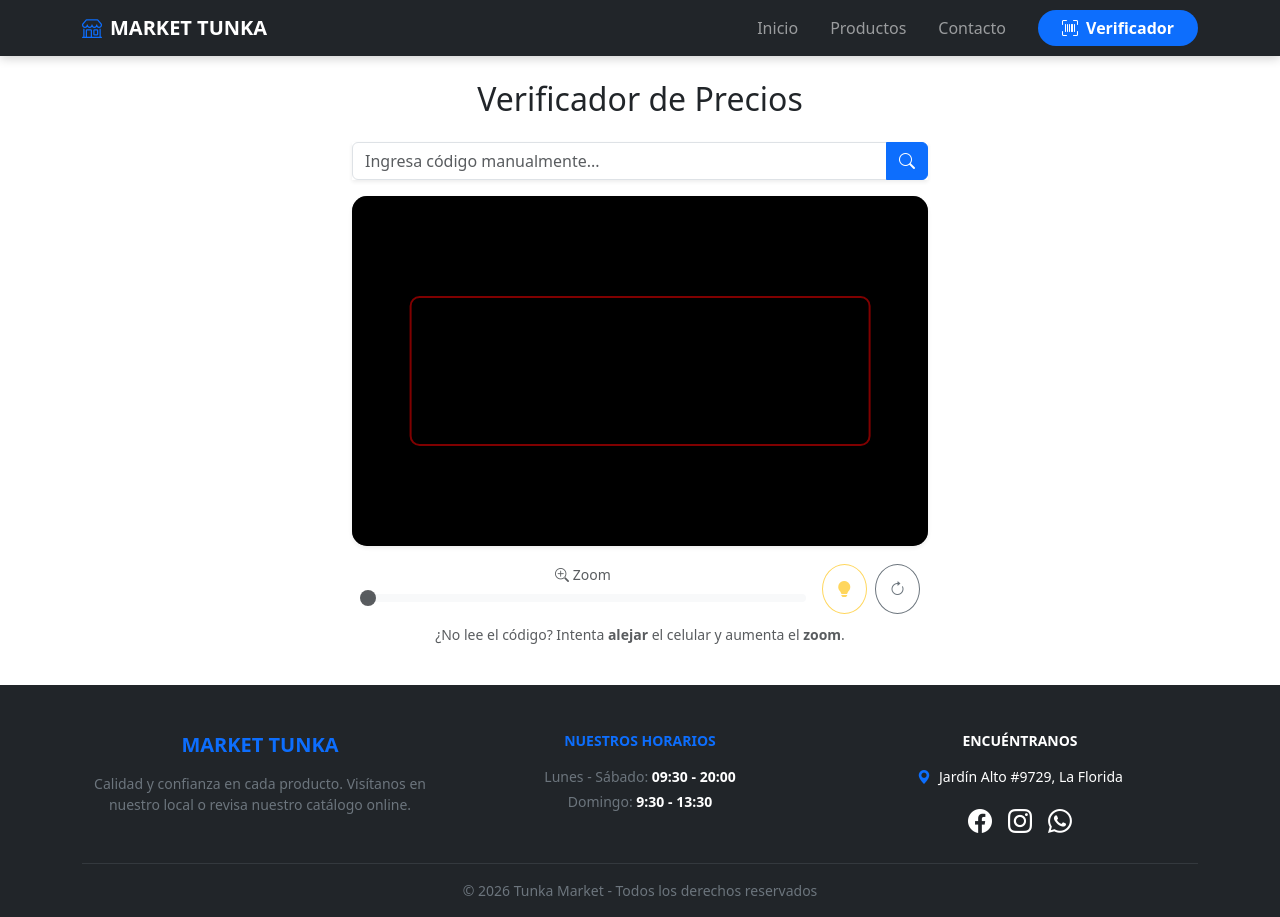
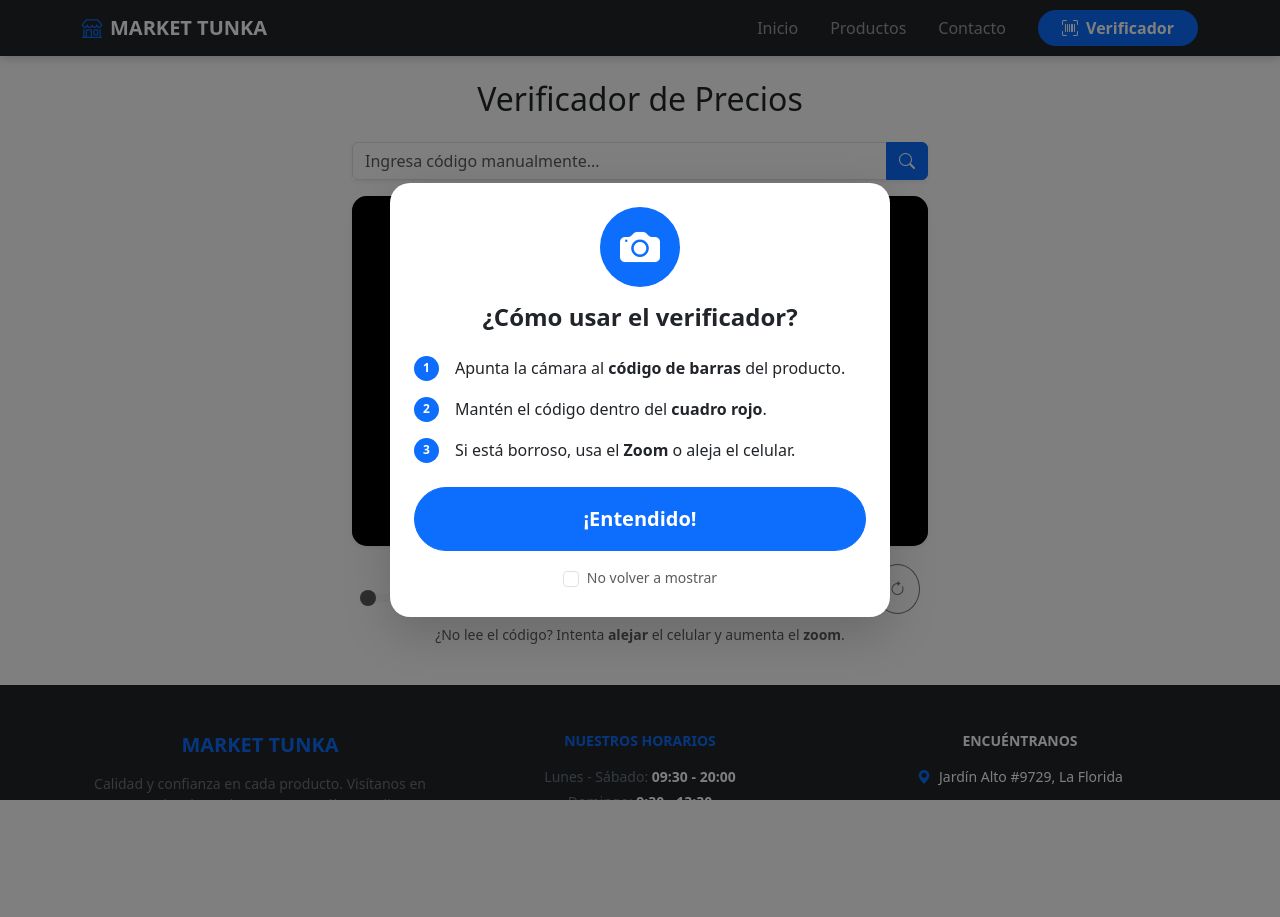
Before and after one commit to Italoc25/Tunka-Market, a Django app: page /verificador/ in a window 1280 px wide. After the commit the page ends 800 px from the top, so only its background shows below. Run offline with Django 4.2, Linux system fonts and the light colour scheme; some libraries are stand-ins or nearby versions.

Commit message:
Tutorial verificador 1

```diff
--- a/inventario/templates/inventario/verificador.html
+++ b/inventario/templates/inventario/verificador.html
@@ -5,6 +5,46 @@
     <h2 class="mb-4">Verificador de Precios</h2>
 
     {% if en_tienda %}
+        <div class="modal fade" id="instruccionesModal" tabindex="-1" aria-hidden="true">
+            <div class="modal-dialog modal-dialog-centered">
+                <div class="modal-content border-0 shadow-lg" style="border-radius: 20px;">
+                    <div class="modal-body p-4">
+                        <div class="text-center mb-4">
+                            <div class="bg-primary text-white rounded-circle d-inline-flex align-items-center justify-content-center mb-3" style="width: 80px; height: 80px;">
+                                <i class="bi bi-camera-fill fs-1"></i>
+                            </div>
+                            <h4 class="fw-bold">¿Cómo usar el verificador?</h4>
+                        </div>
+
+                        <div class="text-start mb-4">
+                            <div class="d-flex align-items-center mb-3">
+                                <span class="badge bg-primary rounded-circle me-3">1</span>
+                                <p class="mb-0">Apunta la cámara al <b>código de barras</b> del producto.</p>
+                            </div>
+                            <div class="d-flex align-items-center mb-3">
+                                <span class="badge bg-primary rounded-circle me-3">2</span>
+                                <p class="mb-0">Mantén el código dentro del <b>cuadro rojo</b>.</p>
+                            </div>
+                            <div class="d-flex align-items-center mb-3">
+                                <span class="badge bg-primary rounded-circle me-3">3</span>
+                                <p class="mb-0">Si está borroso, usa el <b>Zoom</b> o aleja el celular.</p>
+                            </div>
+                        </div>
+
+                        <div class="d-grid gap-2">
+                            <button type="button" class="btn btn-primary btn-lg rounded-pill py-3 fw-bold" data-bs-dismiss="modal">¡Entendido!</button>
+                            <div class="form-check mt-2 d-flex justify-content-center">
+                                <input class="form-check-input me-2" type="checkbox" id="check-no-mostrar">
+                                <label class="form-check-label small text-muted" for="check-no-mostrar">
+                                    No volver a mostrar
+                                </label>
+                            </div>
+                        </div>
+                    </div>
+                </div>
+            </div>
+        </div>
+
         <div id="scanner-section">
             <div class="input-group mb-3 shadow-sm">
                 <input type="text" id="codigo-manual" class="form-control" placeholder="Ingresa código manualmente...">
@@ -62,6 +102,32 @@
             let track = null;
             let scannerLoop = null;
             let torchActive = false;
+
+            // LÓGICA DEL MODAL E INICIO
+            window.onload = function() {
+                // Verificar si el usuario ya pidió no ver las instrucciones
+                const ocultarInstrucciones = localStorage.getItem('ocultarInstrucciones');
+                const modalElement = document.getElementById('instruccionesModal');
+                const myModal = new bootstrap.Modal(modalElement);
+
+                if (!ocultarInstrucciones) {
+                    myModal.show();
+                }
+
+                // Guardar preferencia al cerrar el modal si el check está marcado
+                modalElement.addEventListener('hide.bs.modal', function () {
+                    if (document.getElementById('check-no-mostrar').checked) {
+                        localStorage.setItem('ocultarInstrucciones', 'true');
+                    }
+                });
+
+                // Iniciar cámara
+                if ('BarcodeDetector' in window) {
+                    iniciarLectorNativo();
+                } else {
+                    startQuagga();
+                }
+            };
 
             function playBeep() {
                 try {
@@ -189,13 +255,10 @@
             }
 
             function initCameraCapabilities() {
-                // Habilitamos botón de flash manualmente siempre
                 document.getElementById('btn-torch').disabled = false;
-
                 if (!track && typeof Quagga !== 'undefined') {
                     try { track = Quagga.CameraAccess.getActiveTrack(); } catch(e) {}
                 }
-
                 if (track && track.getCapabilities) {
                     const caps = track.getCapabilities();
                     if (caps.zoom) {
@@ -212,43 +275,28 @@
 
             function toggleTorch() {
                 const btn = document.getElementById('btn-torch');
-
-                // 1. Cambiamos el estado lógico
                 torchActive = !torchActive;
-
-                // 2. CAMBIO VISUAL FORZADO (Independiente de la cámara)
                 if (torchActive) {
-                    btn.style.backgroundColor = "#ffc107"; // Amarillo sólido
+                    btn.style.backgroundColor = "#ffc107";
                     btn.style.borderColor = "#ffc107";
-                    btn.style.color = "#000"; // Icono negro para contraste
+                    btn.style.color = "#000";
                 } else {
                     btn.style.backgroundColor = "transparent";
                     btn.style.borderColor = "#ffc107";
-                    btn.style.color = "#ffc107"; // Icono amarillo
+                    btn.style.color = "#ffc107";
                 }
-
-                // 3. Intentamos activar el hardware si está disponible
                 if (track) {
-                    track.applyConstraints({
-                        advanced: [{ torch: torchActive }]
-                    }).catch(e => console.log("Hardware de flash no disponible o bloqueado"));
+                    track.applyConstraints({ advanced: [{ torch: torchActive }] }).catch(e => {});
                 }
             }
-
-            window.onload = function() {
-                if ('BarcodeDetector' in window) {
-                    iniciarLectorNativo();
-                } else {
-                    startQuagga();
-                }
-            };
         </script>
 
         <style>
             #interactive video { width: 100%; height: 100%; object-fit: cover; }
             canvas.drawingBuffer { position: absolute; top: 0; left: 0; width: 100%; height: 100%; }
-            /* Evita el parpadeo azul al tocar en móviles */
             #btn-torch { -webkit-tap-highlight-color: transparent; }
+            .modal-content { border: none; }
+            .badge.rounded-circle { width: 25px; height: 25px; display: inline-flex; align-items: center; justify-content: center; font-weight: bold; }
         </style>
     {% else %}
         <div class="alert alert-warning py-5">
```
